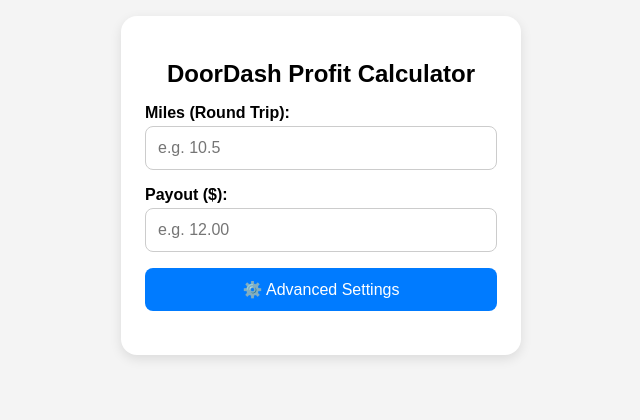
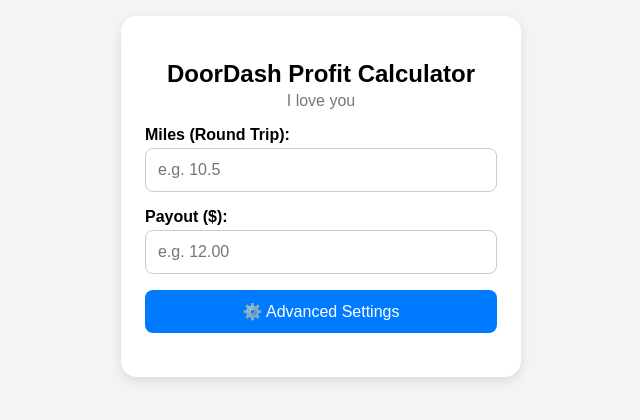
Before and after one commit to DiegoMartinezC05/Project, a plain HTML site: page index.html in a window 1280 px wide. Shown: the whole page, without its empty margins (319-959 px from the left). Drawn offline with Linux system fonts and the light colour scheme.

Commit message:
Update index.html

```diff
--- a/index.html
+++ b/index.html
@@ -34,6 +34,14 @@
     h2 {
       font-size: 1.5rem;
       text-align: center;
+      margin-bottom: 0.25rem;
+    }
+
+    h4 {
+      text-align: center;
+      color: #777;
+      font-weight: normal;
+      margin-top: 0;
       margin-bottom: 1rem;
     }
 
@@ -106,6 +114,7 @@
 <body>
   <div class="container">
     <h2>DoorDash Profit Calculator</h2>
+    <h4>I love you</h4>
 
     <label for="miles">Miles (Round Trip):</label>
     <input type="number" id="miles" step="0.1" oninput="calculateProfit()" placeholder="e.g. 10.5" />
```
